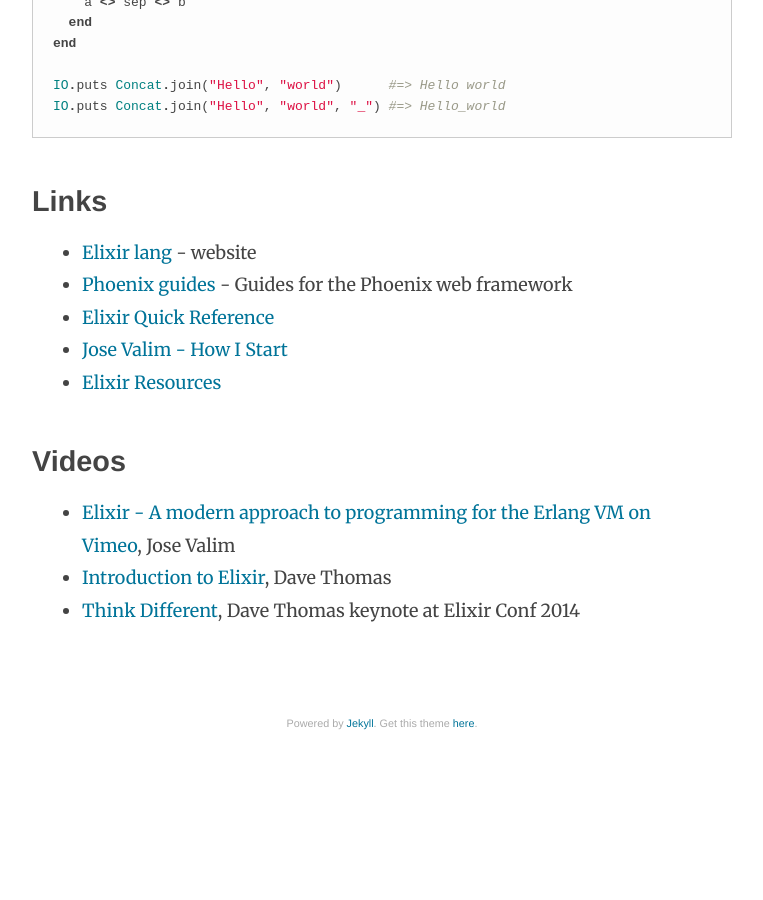
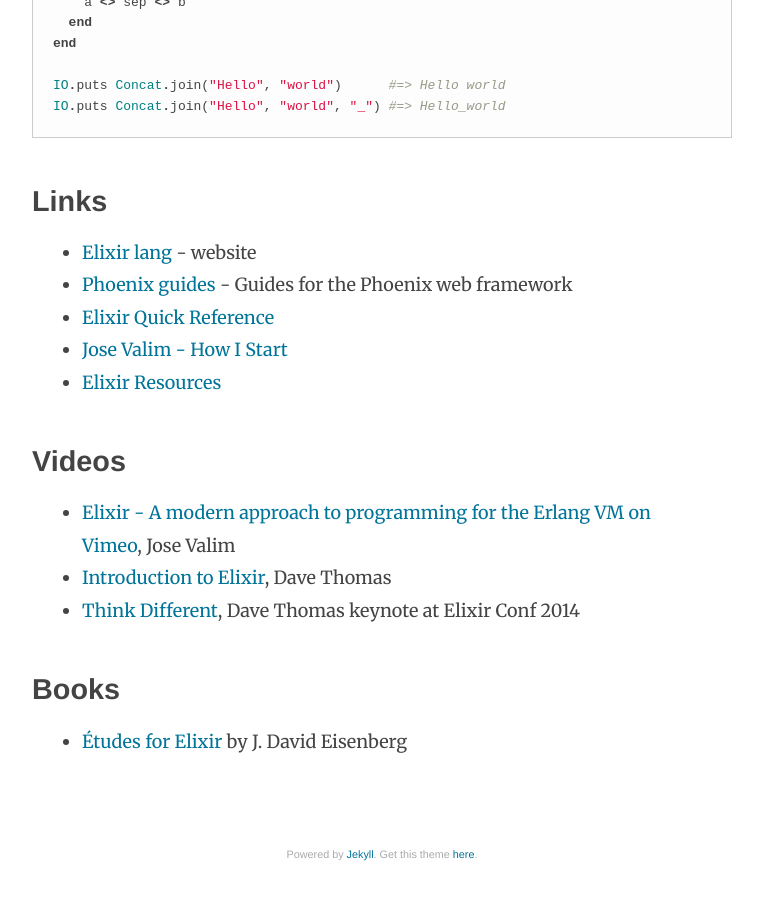
Before and after one commit to nithinbekal/nithinbekal.github.io, a Jekyll site: the page built from notes/elixir.md, in a window 1280 px wide and 900 px high, scrolled down 7429 px. Shown: the whole window, without its empty margins (258-1021 px from the left). Built offline with Jekyll 4.4.1, drawn with Linux system fonts in a browser that asks for light colours; before the commit the page ends 8198 px from its top, so only the background shows below that.

Commit message:
Elixir bookmark

```diff
--- a/notes/elixir.md
+++ b/notes/elixir.md
@@ -347,3 +347,7 @@
 * [Elixir - A modern approach to programming for the Erlang VM on Vimeo](https://vimeo.com/53221562), Jose Valim
 * [Introduction to Elixir](http://www.youtube.com/watch?v=a-off4Vznjs&feature=youtu.be), Dave Thomas
 * [Think Different](https://www.youtube.com/watch?v=5hDVftaPQwY), Dave Thomas keynote at Elixir Conf 2014
+
+# Books
+
+* [Études for Elixir](http://chimera.labs.oreilly.com/books/1234000001642) by J. David Eisenberg
```
